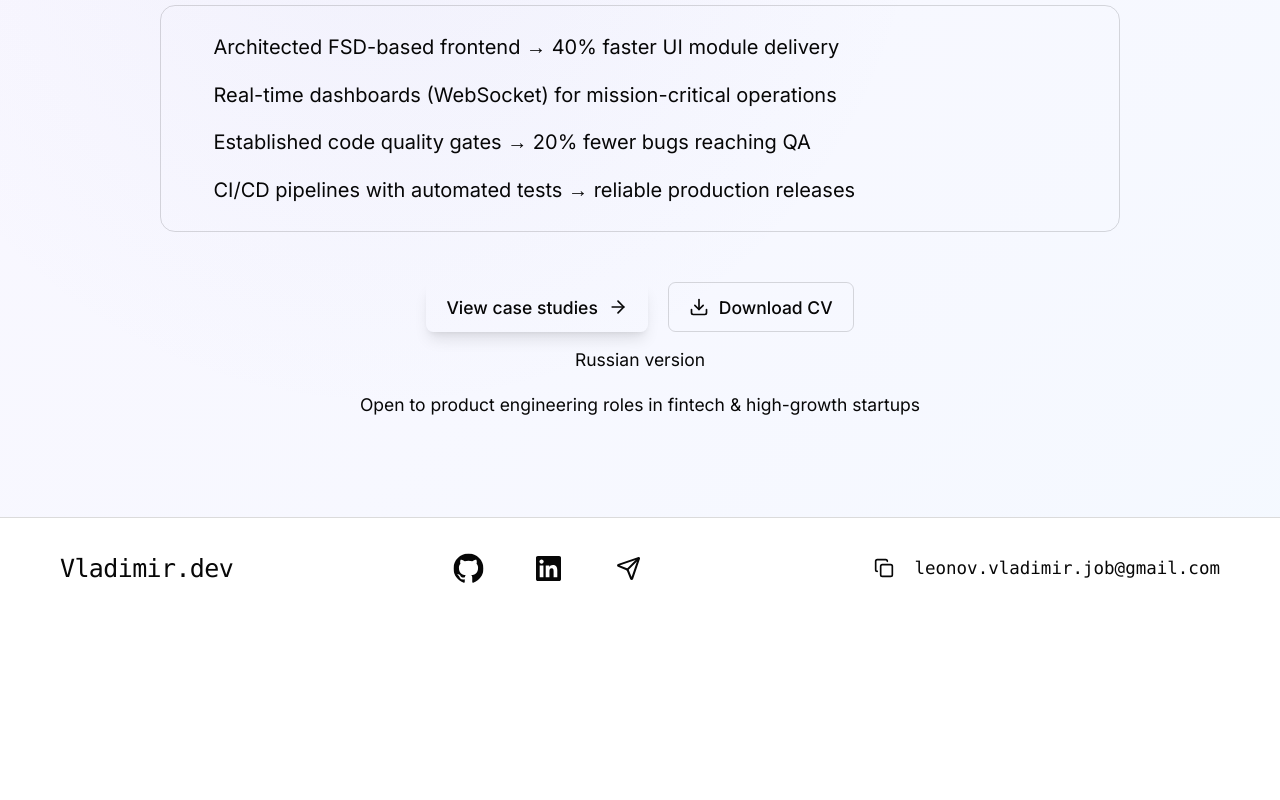
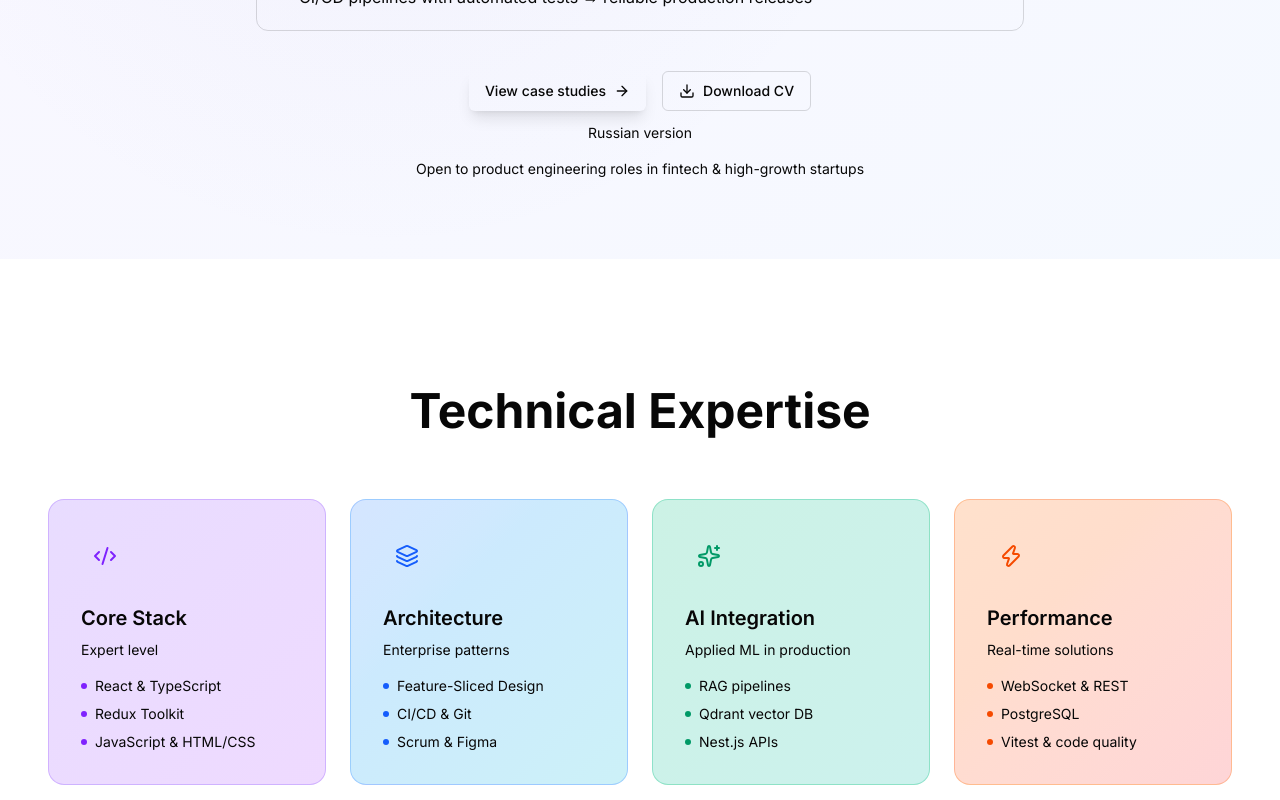
Before and after one commit to 8ladimirovi4/vladimir_dev, a Next.js app: page /en in a window 1280 px wide. Shown: the part 780-1580 px from the top of the page. Before the commit the page ends 1398 px from the top, so only its background shows below. Built offline with nearby package versions, Linux system fonts and the light colour scheme.

Commit message:
feat: implement technical expertise module

```diff
--- a/app/[locale]/page.tsx
+++ b/app/[locale]/page.tsx
@@ -19,7 +19,7 @@ export default async function Page({
   return (
     <main className="relative">
       <Hero content={dictionary.hero} locale={locale} />
-      <TechnicalExpertise />
+      <TechnicalExpertise content={dictionary.expertise} />
       <Projects />
       <Work />
       <Philosophy />
--- a/app/ui/styles/theme.css
+++ b/app/ui/styles/theme.css
@@ -1,7 +1,7 @@
 @custom-variant dark (&:is(.dark *));
 
 :root {
-  --font-size: 20px;
+  --font-size: 16px;
   --background: #ffffff;
   --foreground: oklch(0.13 0 0);
   --card: #ffffff;
--- a/src/shared/i18n/dictionaries/en.ts
+++ b/src/shared/i18n/dictionaries/en.ts
@@ -29,6 +29,35 @@ const en = {
     seoKeywords:
       'Senior Frontend Developer, React, Redux, TypeScript, JavaScript, HTML, CSS, Feature-Sliced Design, real-time UI, WebSocket, REST API, PostgreSQL, Git, GitHub, Figma, Scrum, component library, code review, mentoring, team lead, CI/CD, performance optimization, fintech-ready, product engineering',
   },
+  expertise: {
+    title: 'Technical Expertise',
+    cards: [
+      {
+        id: 'core',
+        title: 'Core Stack',
+        description: 'Expert level',
+        items: ['React & TypeScript', 'Redux Toolkit', 'JavaScript & HTML/CSS'],
+      },
+      {
+        id: 'architecture',
+        title: 'Architecture',
+        description: 'Enterprise patterns',
+        items: ['Feature-Sliced Design', 'CI/CD & Git', 'Scrum & Figma'],
+      },
+      {
+        id: 'ai',
+        title: 'AI Integration',
+        description: 'Applied ML in production',
+        items: ['RAG pipelines', 'Qdrant vector DB', 'Nest.js APIs'],
+      },
+      {
+        id: 'performance',
+        title: 'Performance',
+        description: 'Real-time solutions',
+        items: ['WebSocket & REST', 'PostgreSQL', 'Vitest & code quality'],
+      },
+    ],
+  },
   footer: {
     copyEmail: 'Copy email',
     copied: 'Copied!',
--- a/src/shared/i18n/dictionaries/ru.ts
+++ b/src/shared/i18n/dictionaries/ru.ts
@@ -29,6 +29,35 @@ const ru = {
     seoKeywords:
       'Senior Frontend Developer, React, Redux, TypeScript, JavaScript, HTML, CSS, Feature-Sliced Design, real-time UI, WebSocket, REST API, PostgreSQL, Git, GitHub, Figma, Scrum, component library, code review, mentoring, team lead, CI/CD, performance optimization, fintech-ready, product engineering',
   },
+  expertise: {
+    title: 'Техническая экспертиза',
+    cards: [
+      {
+        id: 'core',
+        title: 'Основной стек',
+        description: 'Экспертный уровень',
+        items: ['React & TypeScript', 'Redux Toolkit', 'JavaScript & HTML/CSS'],
+      },
+      {
+        id: 'architecture',
+        title: 'Архитектура',
+        description: 'Enterprise-паттерны',
+        items: ['Feature-Sliced Design', 'CI/CD & Git', 'Scrum & Figma'],
+      },
+      {
+        id: 'ai',
+        title: 'AI Integration',
+        description: 'Applied ML в production',
+        items: ['RAG pipelines', 'Qdrant vector DB', 'Nest.js APIs'],
+      },
+      {
+        id: 'performance',
+        title: 'Performance',
+        description: 'Real-time решения',
+        items: ['WebSocket & REST', 'PostgreSQL', 'Vitest & code quality'],
+      },
+    ],
+  },
   footer: {
     copyEmail: 'Копировать email',
     copied: 'Скопировано!',
--- /dev/null
+++ b/src/widgets/technical-expertise/model/skill-card-styles.ts
@@ -0,0 +1,33 @@
+/** @layer widgets / slice technical-expertise / segment model — card visuals */
+
+export type SkillCardId = 'core' | 'architecture' | 'ai' | 'performance';
+
+export const SKILL_CARD_STYLES: Record<
+  SkillCardId,
+  {
+    gradient: string;
+    border: string;
+    iconColor: string;
+  }
+> = {
+  core: {
+    gradient: 'from-violet-500/20 to-purple-500/20',
+    border: 'border-violet-500/30',
+    iconColor: 'text-violet-600 dark:text-violet-400',
+  },
+  architecture: {
+    gradient: 'from-blue-500/20 to-cyan-500/20',
+    border: 'border-blue-500/30',
+    iconColor: 'text-blue-600 dark:text-blue-400',
+  },
+  ai: {
+    gradient: 'from-emerald-500/20 to-teal-500/20',
+    border: 'border-emerald-500/30',
+    iconColor: 'text-emerald-600 dark:text-emerald-400',
+  },
+  performance: {
+    gradient: 'from-orange-500/20 to-red-500/20',
+    border: 'border-orange-500/30',
+    iconColor: 'text-orange-600 dark:text-orange-400',
+  },
+};
--- /dev/null
+++ b/src/widgets/technical-expertise/ui/skill-card.tsx
@@ -0,0 +1,53 @@
+/** @layer widgets / slice technical-expertise / segment ui — server */
+
+import type { LucideIcon } from 'lucide-react';
+
+import type { SkillCardId } from '../model/skill-card-styles';
+import { SKILL_CARD_STYLES } from '../model/skill-card-styles';
+
+type SkillCardProps = {
+  id: SkillCardId;
+  icon: LucideIcon;
+  title: string;
+  description: string;
+  items: readonly string[];
+};
+
+export function SkillCard({
+  id,
+  icon: Icon,
+  title,
+  description,
+  items,
+}: SkillCardProps) {
+  const styles = SKILL_CARD_STYLES[id];
+
+  return (
+    <article
+      data-segment="skill-card"
+      data-skill={id}
+      className={`group relative p-8 rounded-2xl bg-gradient-to-br ${styles.gradient} backdrop-blur-xl border ${styles.border} hover:shadow-xl transition-all duration-200 hover:-translate-y-1`}
+    >
+      <div
+        className={`w-12 h-12 rounded-xl bg-background/50 flex items-center justify-center mb-6 group-hover:scale-110 transition-transform ${styles.iconColor}`}
+      >
+        <Icon className="w-6 h-6" aria-hidden />
+      </div>
+
+      <h3 className="text-xl font-semibold mb-2">{title}</h3>
+      <p className="text-sm text-muted-foreground mb-4">{description}</p>
+
+      <ul className="space-y-2">
+        {items.map((item) => (
+          <li key={item} className="text-sm flex items-center gap-2">
+            <span
+              aria-hidden
+              className={`w-1.5 h-1.5 rounded-full bg-current ${styles.iconColor}`}
+            />
+            {item}
+          </li>
+        ))}
+      </ul>
+    </article>
+  );
+}
--- /dev/null
+++ b/src/widgets/technical-expertise/ui/skill-cards-grid.tsx
@@ -0,0 +1,42 @@
+/** @layer widgets / slice technical-expertise / segment ui — server */
+
+import { Code2, Layers, Sparkles, Zap } from 'lucide-react';
+
+import type { Dictionary } from '@/shared/i18n';
+
+import { SkillCard } from './skill-card';
+
+const SKILL_ICONS = {
+  core: Code2,
+  architecture: Layers,
+  ai: Sparkles,
+  performance: Zap,
+} as const;
+
+type SkillCardsGridProps = {
+  cards: Dictionary['expertise']['cards'];
+};
+
+export function SkillCardsGrid({ cards }: SkillCardsGridProps) {
+  return (
+    <div
+      data-segment="skill-cards"
+      className="grid grid-cols-1 md:grid-cols-2 lg:grid-cols-4 gap-6"
+    >
+      {cards.map((card) => {
+        const Icon = SKILL_ICONS[card.id];
+
+        return (
+          <SkillCard
+            key={card.id}
+            id={card.id}
+            icon={Icon}
+            title={card.title}
+            description={card.description}
+            items={card.items}
+          />
+        );
+      })}
+    </div>
+  );
+}
--- a/src/widgets/technical-expertise/ui/technical-expertise.tsx
+++ b/src/widgets/technical-expertise/ui/technical-expertise.tsx
@@ -1,11 +1,26 @@
 /** @layer widgets / slice technical-expertise / segment ui — server shell */
 
-import { SkillCards } from '@/features/project-filter';
+import type { Dictionary } from '@/shared/i18n';
 
-export function TechnicalExpertise() {
+import { SkillCardsGrid } from './skill-cards-grid';
+
+type TechnicalExpertiseProps = {
+  content: Dictionary['expertise'];
+};
+
+export function TechnicalExpertise({ content }: TechnicalExpertiseProps) {
   return (
-    <section data-widget="technical-expertise">
-      <SkillCards />
+    <section
+      data-widget="technical-expertise"
+      id="stack"
+      className="py-32 px-6 lg:px-12"
+    >
+      <div className="max-w-7xl mx-auto">
+        <h2 className="text-3xl lg:text-5xl font-bold mb-16 text-center">
+          {content.title}
+        </h2>
+        <SkillCardsGrid cards={content.cards} />
+      </div>
     </section>
   );
 }
```
